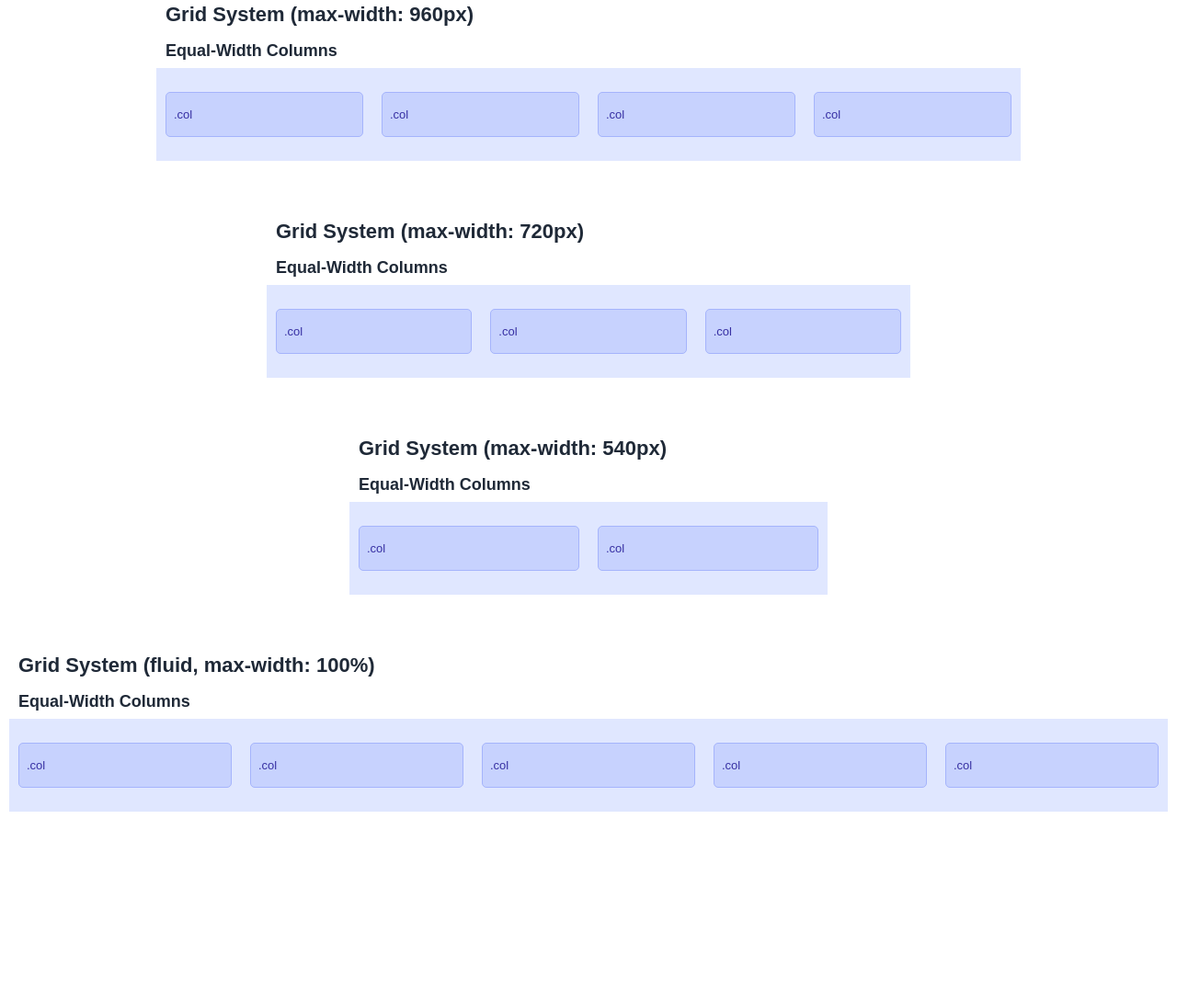
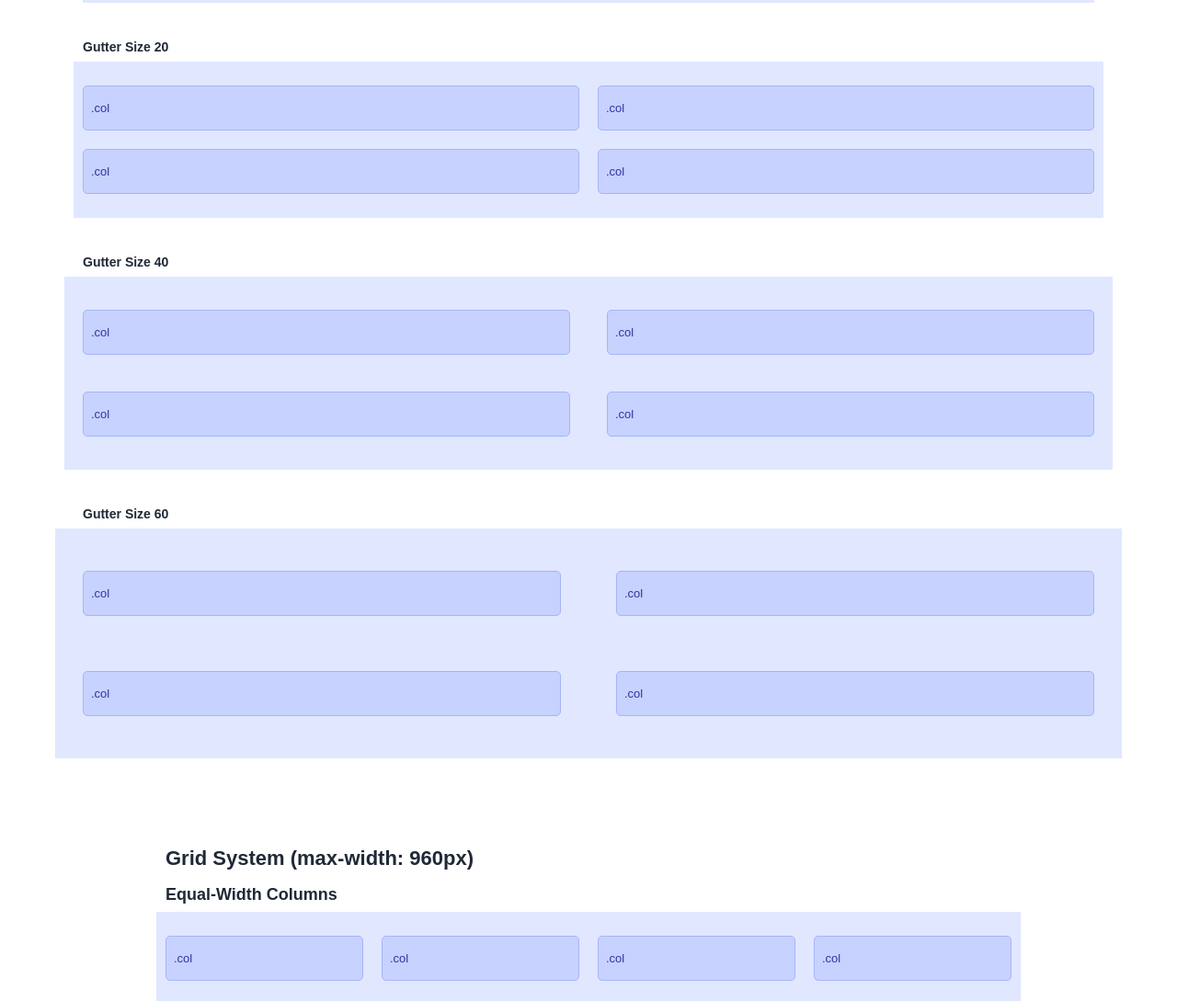
Before and after one commit to ealafryafresena/css-library-with-sass, a website: page index.html in a window 1280 px wide. Shown: the part 4714-5803 px from the top of the page at 92% size. Before the commit the page ends 5725 px from the top, so only its background shows below. Drawn offline with Linux system fonts and the light colour scheme.

Commit message:
change gutter size and add more examples

```diff
--- a/index.html
+++ b/index.html
@@ -490,8 +490,10 @@
         </div>
       </div>
       <div class="py-16"></div>
-      <!-- No Gutters Rows and Columns -->
-      <h3 class="py-8">No Gutters Rows and Columns</h3>
+      <!-- Different Gutter Sizes -->
+      <h3 class="py-8">Different Gutter Sizes</h3>
+       <!-- Gutter Size 0 -->
+      <h4 class="py-8">No Gutter</h4>
       <div class="row indigo-100 py-16">
         <div class="col">
           <div class="col-item pl-8 py-16 fs-sm">
@@ -515,6 +517,86 @@
           </div>
         </div>
       </div>
+      <div class="py-16"></div>
+      <!-- Gutter Size 20 -->
+      <h4 class="py-8">Gutter Size 20</h4>
+      <div class="row gutter-20 indigo-100 py-16">
+        <div class="col">
+          <div class="col-item pl-8 py-16 fs-sm">
+            .col
+          </div>
+        </div>
+        <div class="col">
+          <div class="col-item pl-8 py-16 fs-sm">
+            .col
+          </div>
+        </div>
+        <div class="w-100"></div>
+        <div class="col">
+          <div class="col-item pl-8 py-16 fs-sm">
+            .col
+          </div>
+        </div>
+        <div class="col">
+          <div class="col-item pl-8 py-16 fs-sm">
+            .col
+          </div>
+        </div>
+      </div>
+      <div class="py-16"></div>
+      <!-- Gutter Size 40 -->
+      <h4 class="py-8">Gutter Size 40</h4>
+      <div class="row gutter-40 indigo-100 py-16">
+        <div class="col">
+          <div class="col-item pl-8 py-16 fs-sm">
+            .col
+          </div>
+        </div>
+        <div class="col">
+          <div class="col-item pl-8 py-16 fs-sm">
+            .col
+          </div>
+        </div>
+        <div class="w-100"></div>
+        <div class="col">
+          <div class="col-item pl-8 py-16 fs-sm">
+            .col
+          </div>
+        </div>
+        <div class="col">
+          <div class="col-item pl-8 py-16 fs-sm">
+            .col
+          </div>
+        </div>
+      </div>
+      <div class="py-16"></div>
+      <!-- Gutter Size 60 -->
+      <h4 class="py-8">Gutter Size 60</h4>
+      <div class="row gutter-60 indigo-100 py-16">
+        <div class="col">
+          <div class="col-item pl-8 py-16 fs-sm">
+            .col
+          </div>
+        </div>
+        <div class="col">
+          <div class="col-item pl-8 py-16 fs-sm">
+            .col
+          </div>
+        </div>
+        <div class="w-100"></div>
+        <div class="col">
+          <div class="col-item pl-8 py-16 fs-sm">
+            .col
+          </div>
+        </div>
+        <div class="col">
+          <div class="col-item pl-8 py-16 fs-sm">
+            .col
+          </div>
+        </div>
+      </div>
+      <div class="py-16"></div>
+      <div class="py-16"></div>
     </div>
     <div class="container-lg">
       <!-- Grid System (max-width: 960px) -->
--- a/scss/_grid.scss
+++ b/scss/_grid.scss
@@ -15,9 +15,8 @@ $container-max-widths: (
 
 $grid-gutters: (
   '20': 10px,
-  '30': 15px,
   '40': 20px,
-  '50': 25px
+  '60': 30px,
 );
 
 .container {
```
Also changed, not shown: css/index.css.
